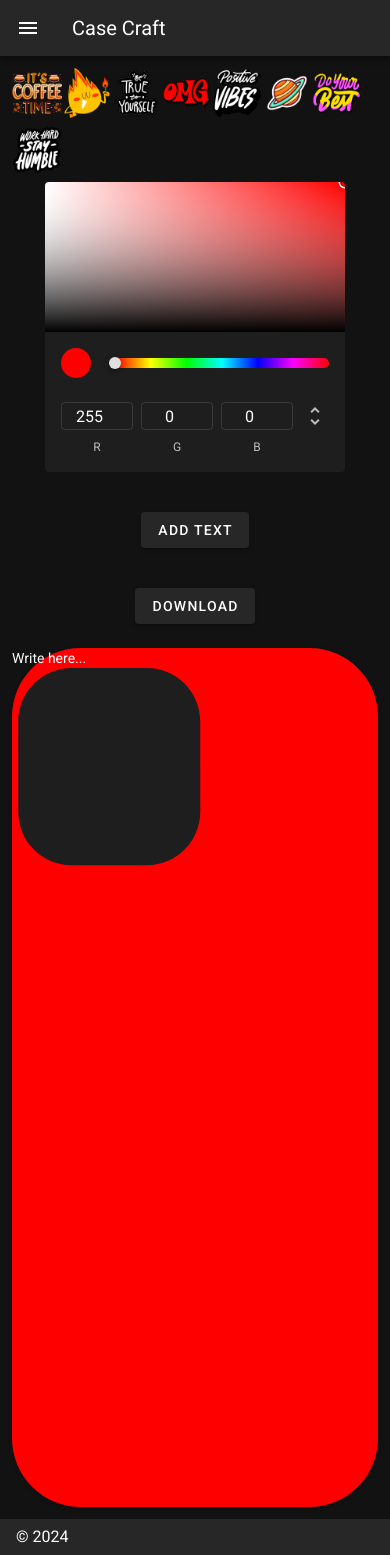
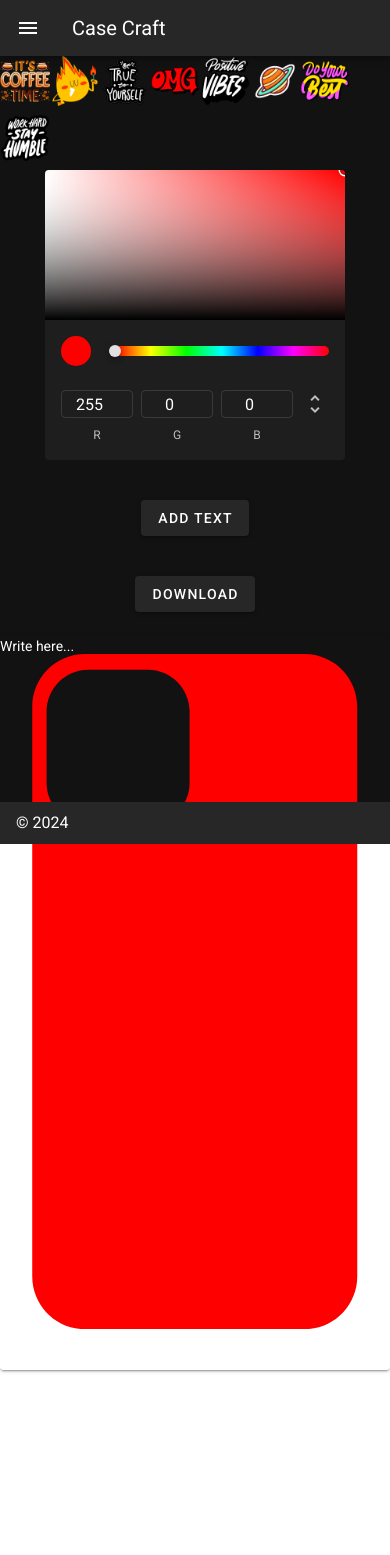
Before and after one commit to nicholastn1/casecraft, a Nuxt app: page /customize in a window 390 px wide. After the commit the page ends 1370 px from the top, so only its background shows below. Built offline with nearby package versions, Linux system fonts and the light colour scheme; a web font is replaced by a local one.

Commit message:
improve: adjust phone case responsivity

```diff
--- a/components/ImageUpload.vue
+++ b/components/ImageUpload.vue
@@ -1,5 +1,5 @@
 <template>
-  <v-card style="width: 413.5px !important; border-radius: 4.3rem" height="859" class="overflow-hidden"
+  <v-card style="width: 413.5px !important; background-color: transparent; height: inherit;" class="overflow-hidden"
     @click.stop="selectImage">
     <input class="d-none" id="fileInput" type="file" accept="images/*" @input="handleFileUpload" />
     <v-fade-transition mode="out-in">
@@ -10,10 +10,9 @@
           </v-btn>
         </v-row>
       </v-img>
-      <v-row v-else class="d-flex flex-column align-center justify-center fill-height">
-        <div style="margin-top: 30px">
+      <v-row v-else class="d-flex align-center justify-center fill-height transparent">
         <svg v-bind:style="{ fill: selectedColor }" xmlns="http://www.w3.org/2000/svg"
-            xmlns:xlink="http://www.w3.org/1999/xlink" version="1.1" width="413.5" height="859"
+          xmlns:xlink="http://www.w3.org/1999/xlink" version="1.1" width="413.5" height="80vh"
           viewBox="231.50000385000067 540.8323667636369 827 1718" xml:space="preserve">
           <desc>Created with Fabric.js 5.3.0</desc>
           <defs>
@@ -38,7 +37,6 @@
               stroke-linecap="round" />
           </g>
         </svg>
-        </div>
       </v-row>
     </v-fade-transition>
   </v-card>
--- a/layouts/default.vue
+++ b/layouts/default.vue
@@ -31,14 +31,13 @@
       <v-app-bar-nav-icon @click.stop="drawer = !drawer" />
       <v-toolbar-title>{{ title }}</v-toolbar-title>
     </v-app-bar>
-    <v-main>
-      <v-container>
-        <Nuxt />
-      </v-container>
+    <v-main style="height: 90vh; box-sizing: border-box;">
+      <Nuxt />
     </v-main>
     <v-footer
       :absolute="!fixed"
       app
+      style="height: 5vh;"
     >
       <span>&copy; {{ new Date().getFullYear() }}</span>
     </v-footer>
--- a/pages/customize.vue
+++ b/pages/customize.vue
@@ -1,5 +1,5 @@
 <template>
-  <v-row class="align-center justify-center">
+  <v-row class="align-center justify-center" style="height: 87vh;">
     <v-col class="d-flex flex-column justify-center align-center" cols="12" sm="8" md="4">
       <StickerPicker :stickers="stickers" @stickerSelected="addSticker" />
       <div class="justify-center">
@@ -8,7 +8,7 @@
       <v-btn class="mt-10" @click="addTextField">Add Text</v-btn>
       <v-btn class="mt-10" @click="downloadElement">Download</v-btn>
     </v-col>
-    <v-col ref="downloadableElement" class="d-flex justify-center" cols="12" sm="8" md="5">
+    <v-col ref="downloadableElement" class="d-flex justify-center" style="height: inherit;" cols="12" sm="8" md="5">
       <div v-for="(field, index) in textFields" :key="index">
         <TextField :index="index">{{ field.text }}</TextField>
       </div>
```
Lines whose indentation alone changed are shown as unchanged.
